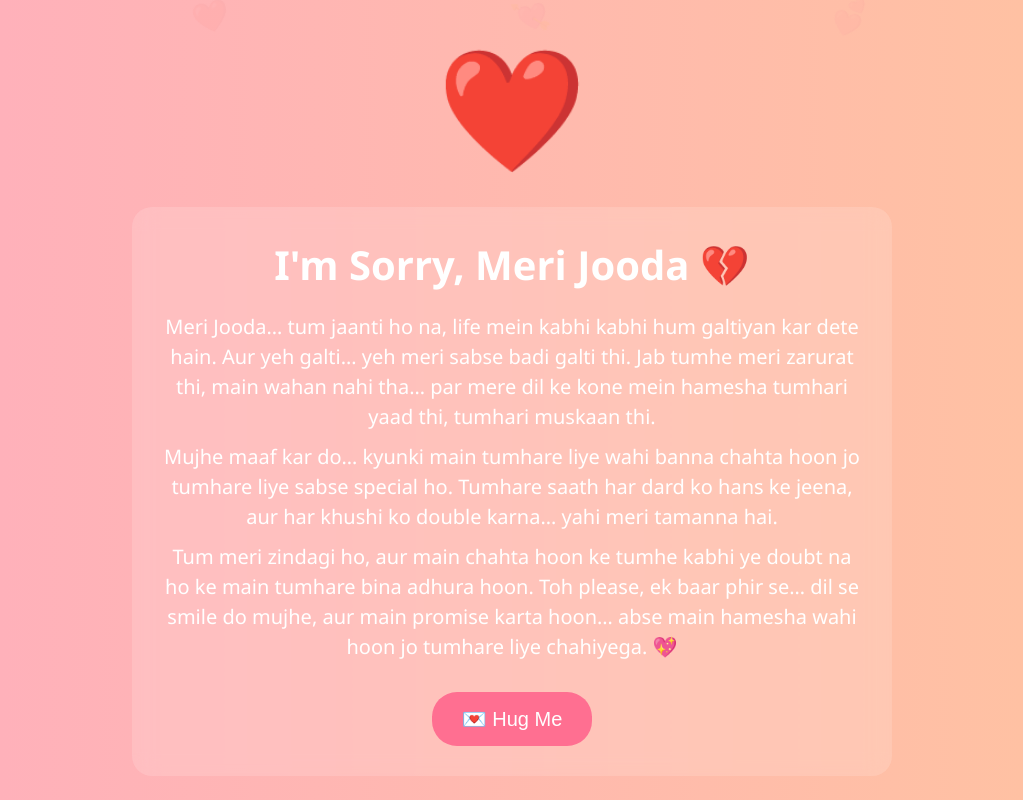
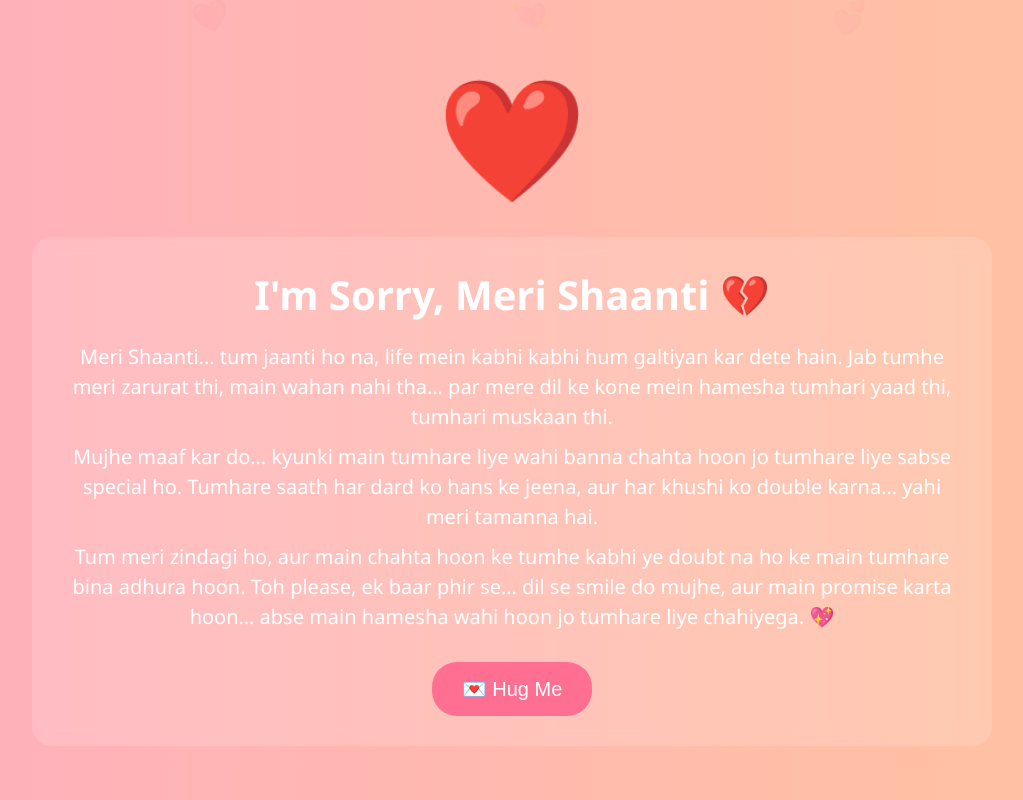
Before and after one commit to chaitanya-gaba/summer-progress, a plain HTML site: page front_end/gemini_Test/sorry/index.html in a window 1280 px wide. Shown: the whole page, without its empty margins (128-1151 px from the left). Drawn offline with Linux system fonts and the light colour scheme.

Commit message:
viewportfix

```diff
--- a/front_end/gemini_Test/sorry/index.html
+++ b/front_end/gemini_Test/sorry/index.html
@@ -10,10 +10,10 @@
     <div class="heart">❤️</div>
 
     <div class="message-box">
-        <h1>I'm Sorry, Meri Jooda 💔</h1>
+        <h1>I'm Sorry, Meri Shaanti 💔</h1>
         <p>
-            Meri Jooda… tum jaanti ho na, life mein kabhi kabhi hum galtiyan kar dete hain.
-            Aur yeh galti… yeh meri sabse badi galti thi. Jab tumhe meri zarurat thi, main wahan nahi tha…
+            Meri Shaanti... tum jaanti ho na, life mein kabhi kabhi hum galtiyan kar dete hain.
+            Jab tumhe meri zarurat thi, main wahan nahi tha…
             par mere dil ke kone mein hamesha tumhari yaad thi, tumhari muskaan thi.
         </p>
         <p>
--- a/front_end/gemini_Test/sorry/style.css
+++ b/front_end/gemini_Test/sorry/style.css
@@ -1,9 +1,13 @@
+html, body {
+    height: 100%;
+}
+
 body {
     margin: 0;
     padding: 0;
     font-family: 'Segoe UI', Tahoma, Geneva, Verdana, sans-serif;
     background: linear-gradient(to right, #ffafbd, #ffc3a0);
-    height: 100vh;
+    /* height: 100%; */
     display: flex;
     justify-content: center;
     align-items: center;
@@ -30,7 +34,7 @@ body {
     background: rgba(255, 255, 255, 0.15);
     padding: 30px;
     border-radius: 20px;
-    max-width: 700px;
+    max-width: 900px;
     backdrop-filter: blur(10px);
 }
 
```
